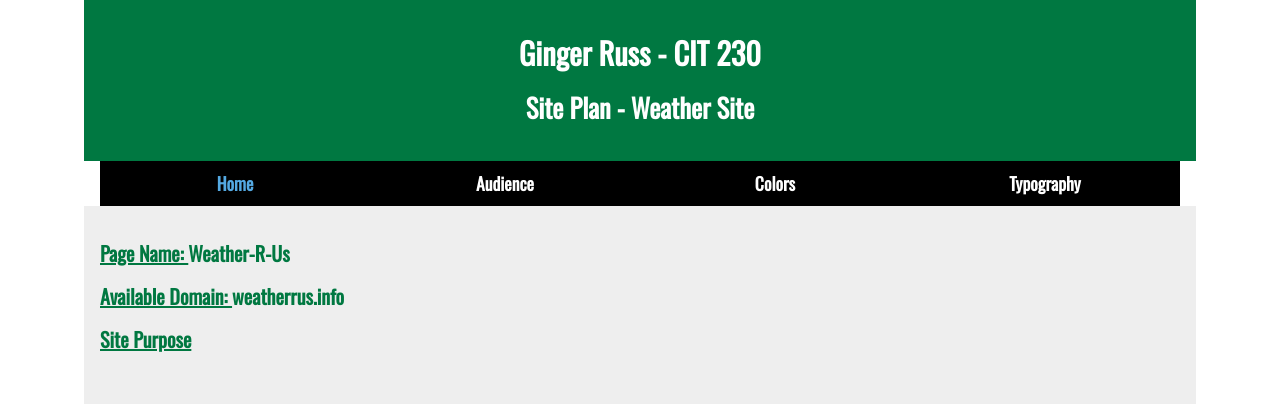
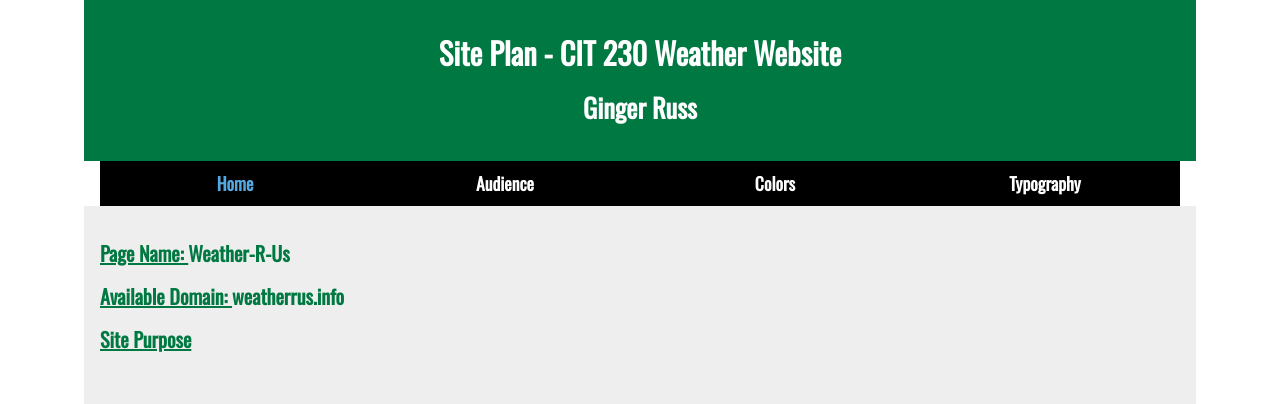
Before and after one commit to russg20/russg20.github.io, a plain HTML site: page lesson3/index.html in a window 1280 px wide. Shown: the top 404 px of the page. Drawn offline with nearby package versions, Linux system fonts and the light colour scheme.

Commit message:
Change header

```diff
--- a/lesson3/index.html
+++ b/lesson3/index.html
@@ -15,8 +15,8 @@
 </head>
 <body>
     <header>
-        <h1>Ginger Russ - CIT 230</h1>
-        <h2>Site Plan - Weather Site</h2>
+        <h1>Site Plan - CIT 230 Weather Website</h1>
+        <h2>Ginger Russ</h2>
     </header>
     <nav>
         <ul>
```
